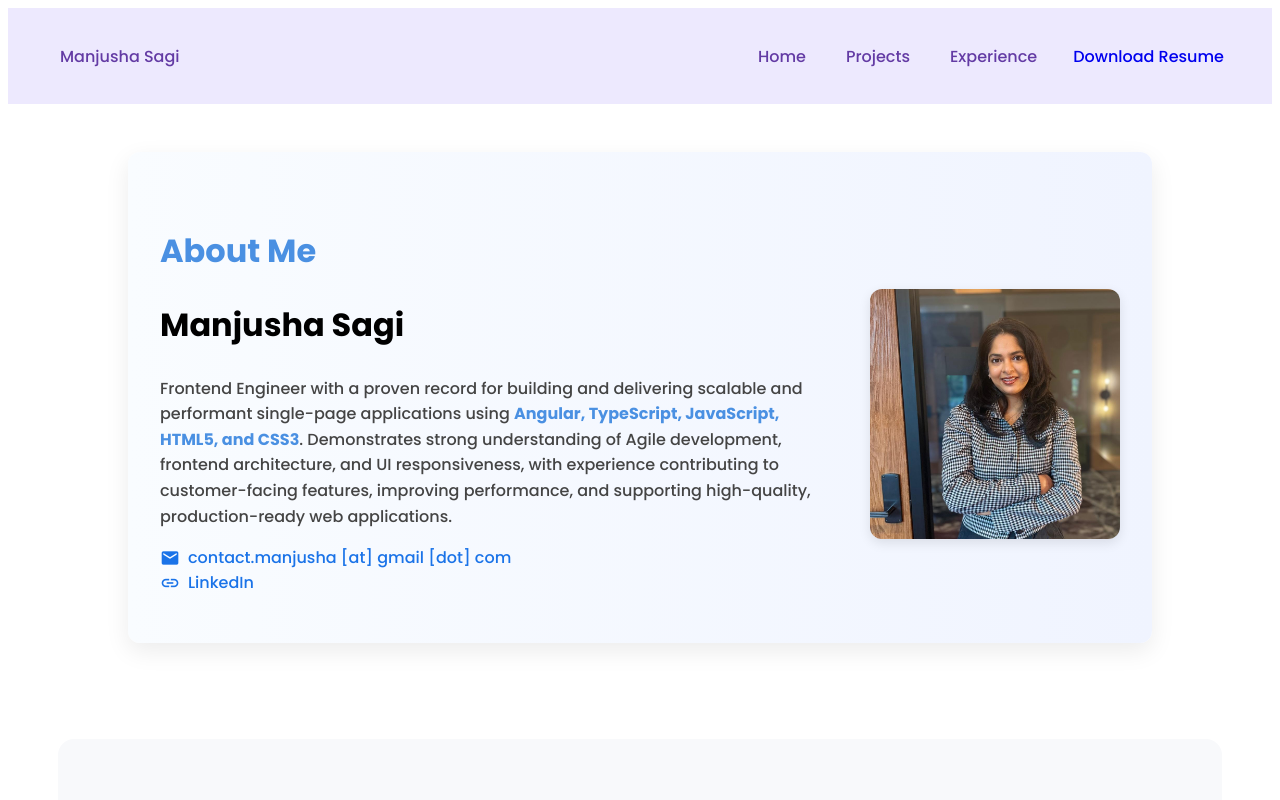
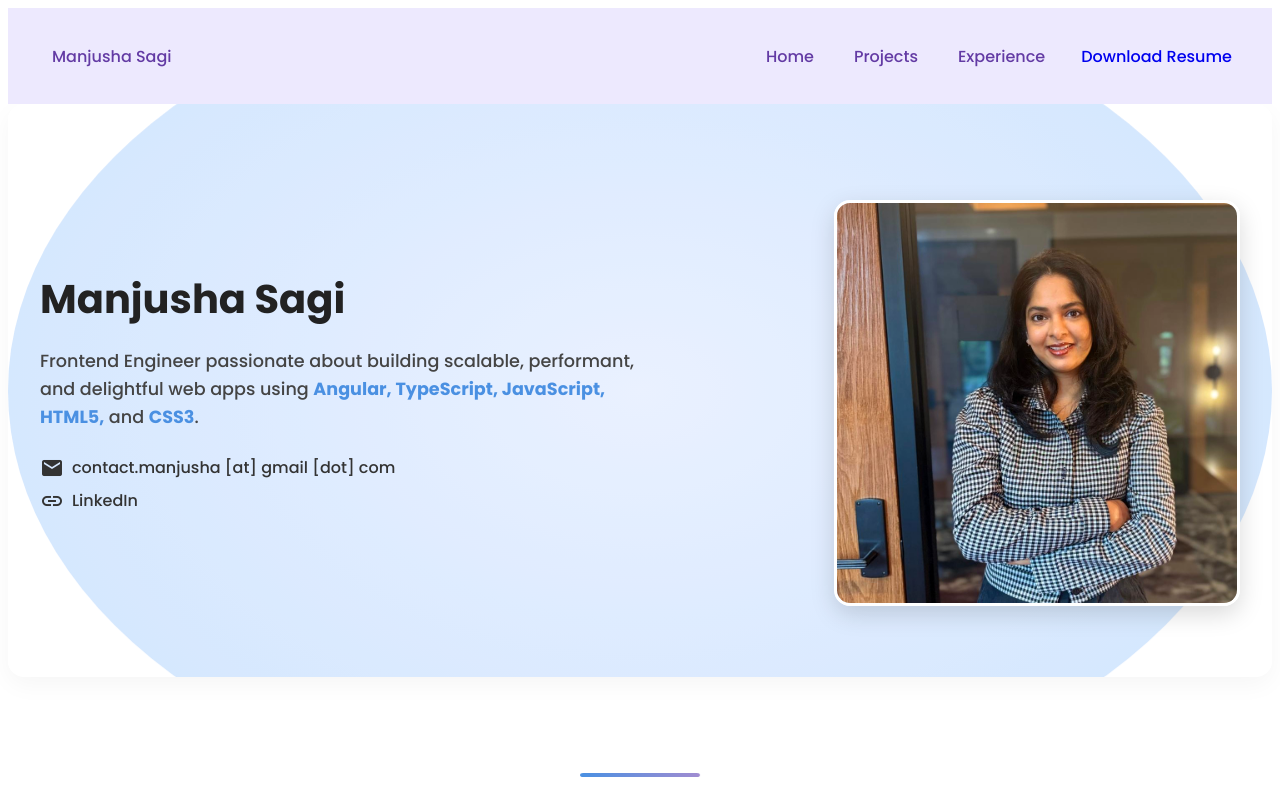
Before and after one commit to Msagi1/my-resume, an Angular app: page / in a window 1280 px wide. Shown: the top 800 px of the page. Built offline with nearby package versions, Linux system fonts and the light colour scheme.

Commit message:
hero-bio

```diff
--- a/src/app/components/header/header.component.css
+++ b/src/app/components/header/header.component.css
@@ -7,8 +7,9 @@
     top: 0;
     z-index: 1000;
     display: flex;
+    flex-wrap: wrap;
     align-items: center;
-    padding: 0 1.5rem;
+    padding: 0.5rem 1rem;
     transition: all 0.3s ease;
     background: #ede9fe;
     height: 96px;
--- a/src/app/pages/home/bio/bio.component.css
+++ b/src/app/pages/home/bio/bio.component.css
@@ -1,112 +1,100 @@
+
 #about {
   margin-bottom: 6rem;
 }
 
-.bio-section{
+.hero-section {
   display: flex;
+  flex-direction: column;
   align-items: center;
-  justify-content: space-between;
-  flex-wrap: wrap;
-  padding: 3rem 2rem;
-  max-width: 960px;
-  margin: 48px auto 0;
-  gap: 2rem;
-  box-shadow: 0 8px 24px rgba(0, 0, 0, 0.08);
+  text-align: center;
+  padding: 4rem 2rem;
+  background-color: transparent;
+  background-image: url('/assets/blob-haikei.svg');
+  background-size: cover;
+  background-position: center;
+  background-repeat: no-repeat;
   border-radius: 16px;
-  background: linear-gradient(to right, #f9fcff, #f0f4ff);
-  border-radius: 12px;
-  animation: fadeInUp 0.6s ease-in-out;
-  .tech-stack {
-    font-weight: 600;
-    color: #4a90e2;
-  }
+  box-shadow: 0 8px 24px rgba(0, 0, 0, 0.04);
+  position: relative;
+  z-index: 1;
+  animation: fadeInUp 0.8s ease-in-out;
+}
+.hero-section::before {
+  content: '';
+  position: absolute;
+  inset: 0;
+  background-color: rgba(255, 255, 255, 0.3); /* soft white wash */
+  z-index: 0;
+  border-radius: 16px;
+}
+.hero-content {
+  max-width: 700px;
+  z-index: 1;
 }
 
-.bio-left {
-  flex: 1 1 320px;
+.hero-name {
+  font-size: 2.5rem;
+  font-weight: 700;
+  margin-bottom: 1rem;
+  color: #222;
 }
 
-.bio-right {
-  flex: 0 0 auto;
+.hero-subtitle {
+  font-size: 1.1rem;
+  line-height: 1.6;
+  margin-bottom: 1.5rem;
+  color: #444;
+}
+
+.tech-highlight {
+  font-weight: 600;
+  color: #4a90e2;
+}
+
+.hero-links {
   display: flex;
-  justify-content: center;
+  flex-direction: column;
+  gap: 0.5rem;
+  margin-bottom: 2rem;
+}
+
+.hero-links a {
+  color: #333;
+  text-decoration: none;
+  display: inline-flex;
   align-items: center;
+  gap: 0.5rem;
+  font-weight: 500;
+  transition: all 0.2s ease-in-out;
+}
+
+.hero-links a:hover {
+  color: #4a90e2;
+  transform: translateX(3px);
+}
+
+.hero-image img {
+  width: 400px;
+  margin-top: 2rem;
+  border-radius: 16px;
+  border: 3px solid white;
+  box-shadow: 0 8px 24px rgba(0, 0, 0, 0.15);
+  background-color: white;
+  filter: contrast(1.05) saturate(1.1);
+}
+
+.hero-image {
   margin-top: 2rem;
 }
 
-.bio-right img {
-  width: 250px;
-  height: 250px;
-  object-fit: cover;
-  object-position: 60% top;
-  border: none;
-  border-radius: 12px;
-  box-shadow: 0 4px 12px rgba(0, 0, 0, 0.1);
-}
-
-.section-title {
-  font-size: 2rem;
-  color: #4a90e2;
-  margin-bottom: 0.5rem;
-}
-
-.bio-left h1 {
-  font-size: 2rem;
-  font-weight: 700;
-}
-
-.bio-left p {
-  font-size: 1rem;
-  line-height: 1.6;
-  color: #444;
-  margin-bottom: 0;
-}
-
-.contact-links{
-  margin-top: 16px;
-}
-
-.contact-links a {
-  /* display: flex;
-  flex-direction: column;
-  gap: 0.75rem; */
-  display: flex;
-  align-items: center;
-  gap: 0.5rem;
-  text-decoration: none;
-  color: #1a73e8;
-  font-weight: 500;
-}
-
-.material-icons{
-  font-size: 20px;
-}
-
-.contact-links a:hover {
-  text-decoration: underline;
-  opacity: 0.8;
-}
-
-
-@media (max-width: 768px) {
-  .bio-right img {
-    width: 160px;
-    height: 160px;
-  }
-
-  .bio-section {
-    flex-direction: column;
-    text-align: center;
-    padding: 2rem 1rem;
-  }
-
-  .bio-right {
-    margin-top: 1rem;
-  }
-
-  .bio-left {
-    padding: 0;
-  }
+.section-divider {
+  height: 4px;
+  width: 80px;
+  margin: 2rem auto 4rem;
+  background: linear-gradient(to right, #4a90e2, #a18cd1);
+  border-radius: 50px;
+  animation: shimmer 2s infinite alternate ease-in-out;
 }
 
 @keyframes fadeInUp {
@@ -119,3 +107,25 @@
     transform: translateY(0);
   }
 }
+
+@keyframes shimmer {
+  from { transform: scaleX(1); }
+  to   { transform: scaleX(1.5); }
+}
+
+@media (min-width: 768px) {
+  .hero-section {
+    flex-direction: row;
+    text-align: left;
+    justify-content: space-between;
+  }
+
+  .hero-content {
+    text-align: left;
+    max-width: 50%;
+  }
+
+  .hero-image {
+    margin-top: 0;
+  }
+}
--- a/src/app/pages/home/bio/bio.component.html
+++ b/src/app/pages/home/bio/bio.component.html
@@ -1,17 +1,21 @@
-<section class="bio-section" id="about">
-    <div class="bio-left">
-        <h2 class="section-title">About Me</h2>
-        <h1>Manjusha Sagi</h1>
-        <p>Frontend Engineer with a proven record for building and delivering scalable and performant single-page applications using
-            <span class="tech-stack">Angular, TypeScript, JavaScript, HTML5, and CSS3</span>. Demonstrates strong understanding of Agile development, frontend architecture, and UI responsiveness, with experience contributing to customer-facing features, improving performance, and supporting high-quality, production-ready web applications.</p>
-        <div class="contact-links">
-            <a href="mailto:contact.manjusha@gmail.com">
-                <span class="material-icons">email</span>contact.manjusha [at] gmail [dot] com</a>
-            <a href="https://www.linkedin.com/in/your-linkedin-profile" target="_blank" rel="noopener">
-                <span class="material-icons">link</span>LinkedIn</a>
-        </div>
+<section class="hero-section" id="about">
+    <div class="hero-content">
+      <h1 class="hero-name">Manjusha Sagi</h1>
+      <p class="hero-subtitle">
+        Frontend Engineer passionate about building scalable, performant, and delightful web apps using
+        <span class="tech-highlight">Angular, TypeScript, JavaScript, HTML5,</span> and <span class="tech-highlight">CSS3</span>.
+      </p>
+      <div class="hero-links">
+        <a href="mailto:contact.manjusha@gmail.com" target="_blank" rel="noopener">
+          <span class="material-icons">email</span> contact.manjusha [at] gmail [dot] com
+        </a>
+        <a href="https://www.linkedin.com/in/your-linkedin-profile" target="_blank" rel="noopener">
+          <span class="material-icons">link</span> LinkedIn
+        </a>
+      </div>
     </div>
-    <div class="bio-right">
-        <img src="assets/manjusha.jpg" alt="Manjusha Sagi">
+     <div class="hero-image">
+      <img src="assets/manjusha.jpg" alt="Manjusha Sagi">
     </div>
-</section>
+  </section>
+  <div class="section-divider"></div>
```
Also changed, not shown: src/assets/blob-haikei.svg (added).
